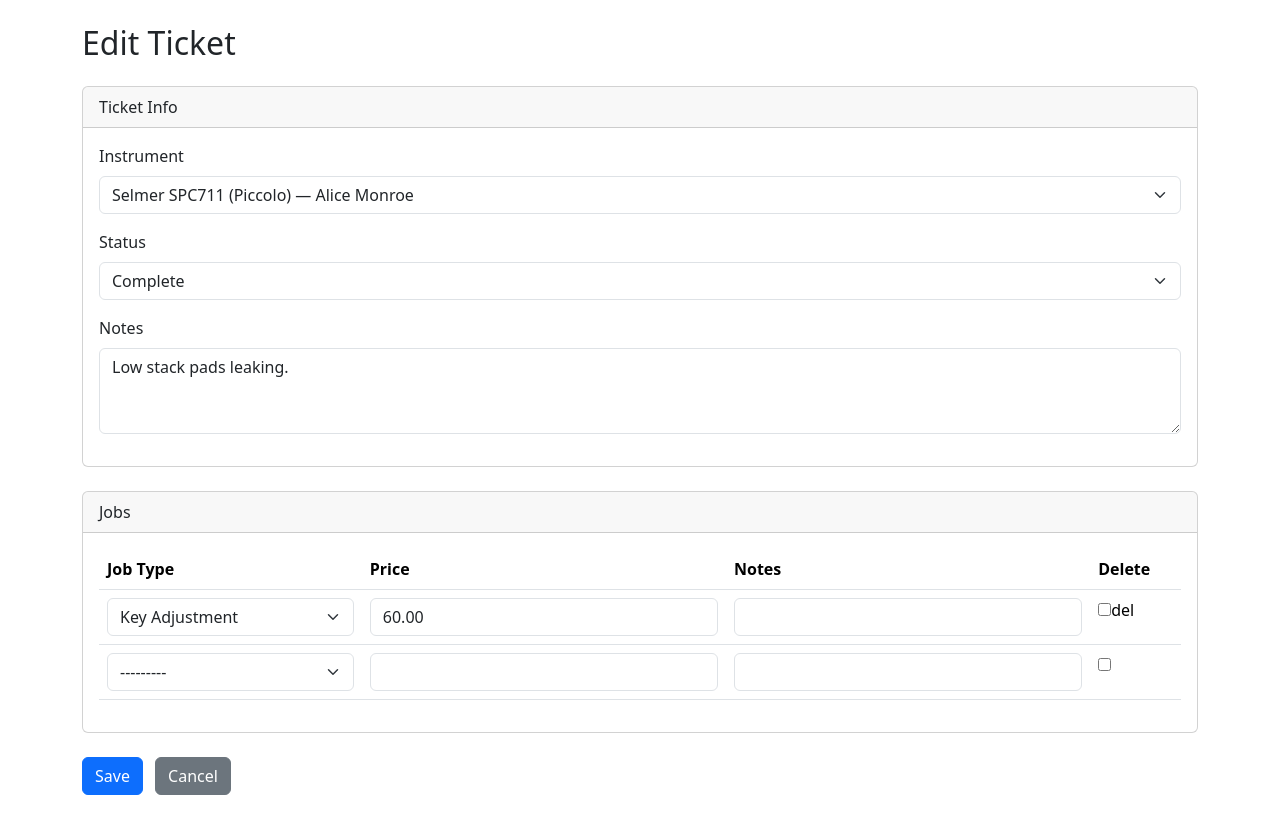
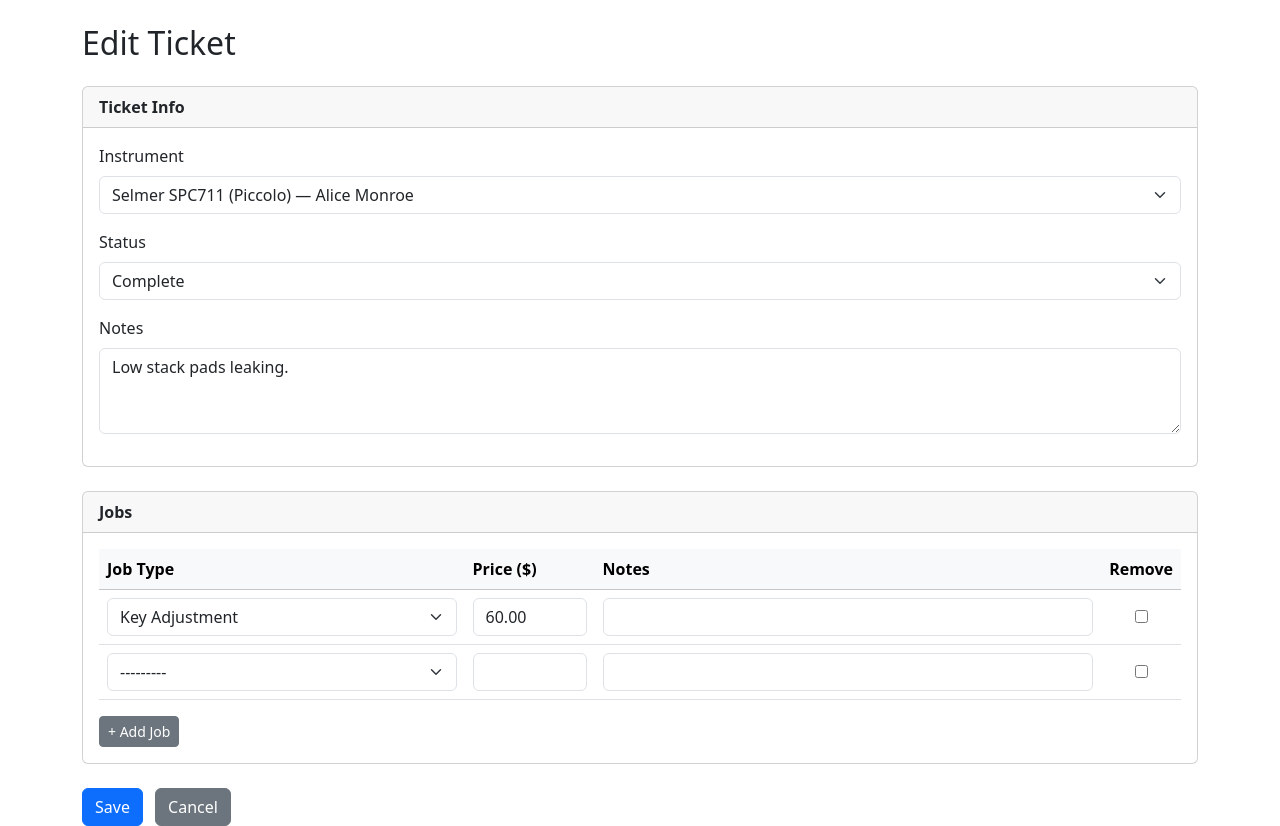
Before and after one commit to KevinLMills/Instrument-Repair-DB, a Django app: page /tickets/6/edit/ in a window 1280 px wide. Shown: the part 56-882 px from the top of the page. Before the commit the page ends 851 px from the top, so only its background shows below. Run offline with Django 5.2, Linux system fonts and the light colour scheme; data comes from the database, SQL or seed files in the repository; both versions use the stored data as it was after the commit.

Commit message:
Various Fixes + Demo
Fixed a few things, specifically the new ticket form being super gross. The new db entry (Tim Miller) is for the screenshots demo.

```diff
--- a/repairs/templates/repairs/ticket_form.html
+++ b/repairs/templates/repairs/ticket_form.html
@@ -6,7 +6,7 @@
   {% csrf_token %}
 
   <div class="card mb-4">
-    <div class="card-header">Ticket Info</div>
+    <div class="card-header fw-semibold">Ticket Info</div>
     <div class="card-body">
       <div class="mb-3">
         <label class="form-label">Instrument</label>
@@ -24,29 +24,55 @@
   </div>
 
   <div class="card mb-4">
-    <div class="card-header">Jobs</div>
+    <div class="card-header fw-semibold">Jobs</div>
     <div class="card-body">
       {{ formset.management_form }}
-      <table class="table" id="job-table">
-        <thead>
-          <tr><th>Job Type</th><th>Price</th><th>Notes</th><th>Delete</th></tr>
+      <table class="table align-middle" id="job-table">
+        <thead class="table-light">
+          <tr>
+            <th>Job Type</th>
+            <th style="width: 130px;">Price ($)</th>
+            <th>Notes</th>
+            <th style="width: 70px;">Remove</th>
+          </tr>
         </thead>
         <tbody>
           {% for job_form in formset %}
           <tr>
-            <td>{{ job_form.job_type }}</td>
+            <td>{{ job_form.id }}{{ job_form.job_type }}</td>
             <td>{{ job_form.price }}</td>
             <td>{{ job_form.notes }}</td>
-            <td>{{ job_form.DELETE }}{% if job_form.instance.pk %}del{% endif %}</td>
-            {{ job_form.id }}
+            <td class="text-center">{{ job_form.DELETE }}</td>
           </tr>
           {% endfor %}
         </tbody>
       </table>
+      <button type="button" class="btn btn-secondary btn-sm" id="add-job">+ Add Job</button>
     </div>
   </div>
 
   <button type="submit" class="btn btn-primary">Save</button>
   <a href="{% url 'dashboard' %}" class="btn btn-secondary ms-2">Cancel</a>
 </form>
+
+<script>
+document.getElementById('add-job').addEventListener('click', function () {
+  const tbody = document.querySelector('#job-table tbody');
+  const totalForms = document.getElementById('id_form-TOTAL_FORMS');
+  const index = parseInt(totalForms.value);
+
+  const firstRow = tbody.querySelector('tr');
+  const newRow = firstRow.cloneNode(true);
+  newRow.innerHTML = newRow.innerHTML
+    .replace(/form-\d+-/g, `form-${index}-`)
+    .replace(/id_form-\d+-/g, `id_form-${index}-`);
+  newRow.querySelectorAll('input, select, textarea').forEach(el => {
+    if (el.type === 'checkbox') el.checked = false;
+    else el.value = '';
+  });
+
+  tbody.appendChild(newRow);
+  totalForms.value = index + 1;
+});
+</script>
 {% endblock %}
--- a/repairs/views.py
+++ b/repairs/views.py
@@ -17,7 +17,7 @@ def ticket_detail(request, pk):
 def ticket_create(request):
     if request.method == 'POST':
         form = TicketForm(request.POST)
-        formset = JobFormSet(request.POST)
+        formset = JobFormSet(request.POST, queryset=Job.objects.none())
         if form.is_valid() and formset.is_valid():
             ticket = form.save()
             jobs = formset.save(commit=False)
@@ -27,7 +27,7 @@ def ticket_create(request):
             return redirect('ticket_detail', pk=ticket.pk)
     else:
         form = TicketForm()
-        formset = JobFormSet()
+        formset = JobFormSet(queryset=Job.objects.none())
     return render(request, 'repairs/ticket_form.html', {'form': form, 'formset': formset, 'title': 'New Ticket'})
 
 
```
Also changed, not shown: db.sqlite3.
